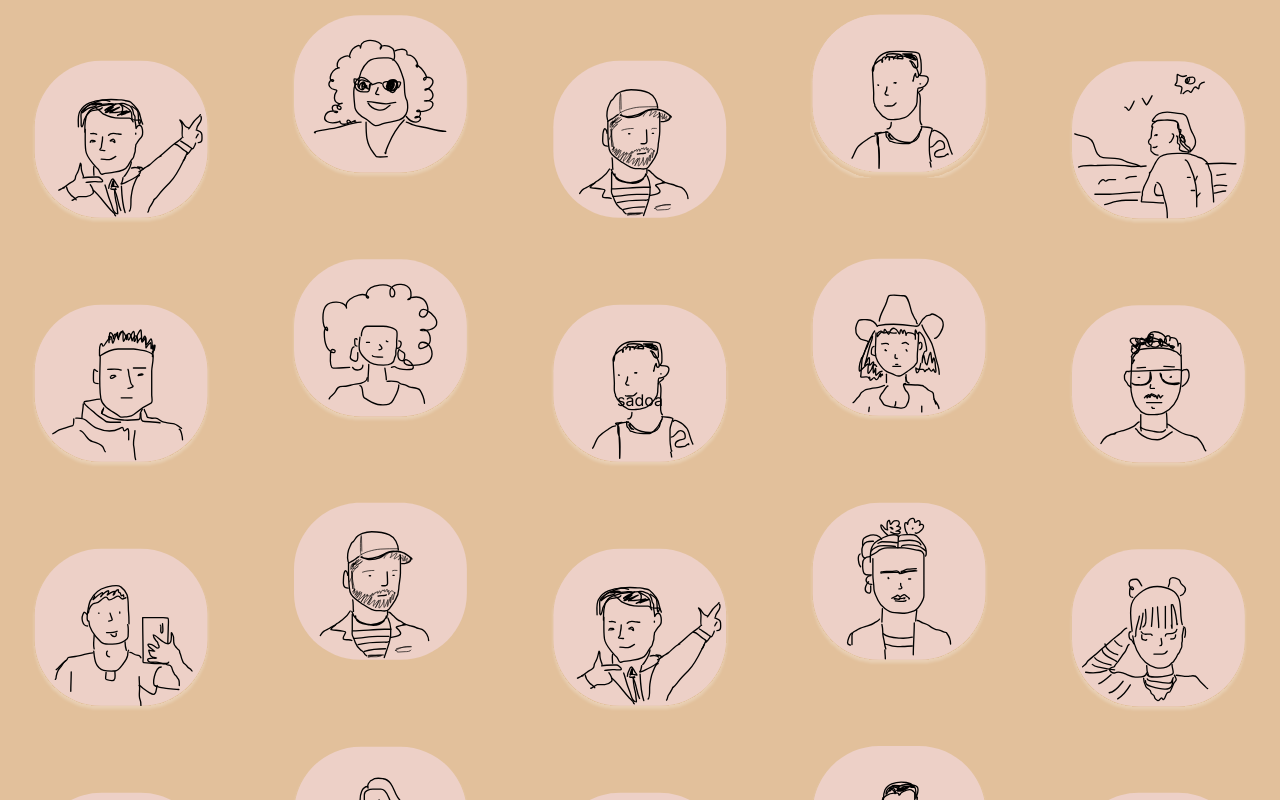
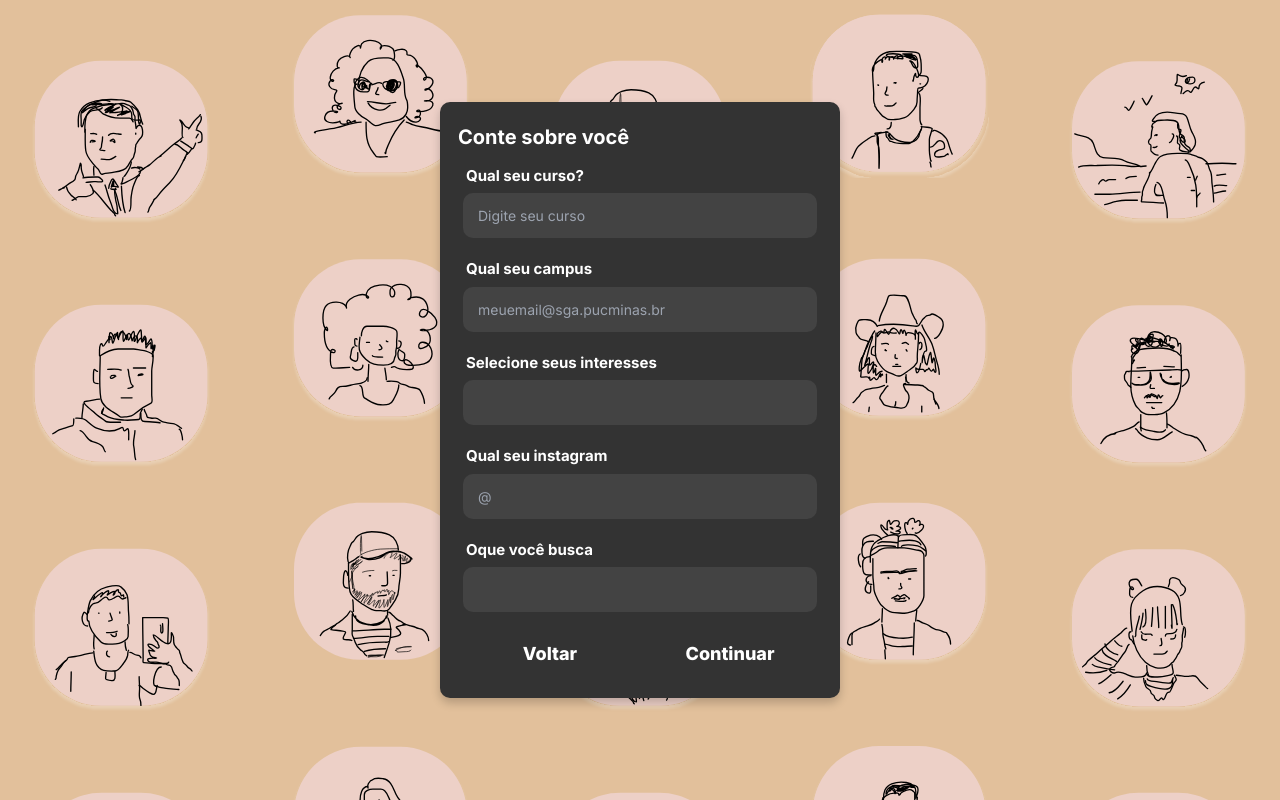
Before and after one commit to arttturslv/puclove, a React (Vite) app: page /cadastro/perfil in a window 1280 px wide. Built offline with nearby package versions, Linux system fonts and the light colour scheme.

Commit message:
Criação da segunda aba do Cadastro

```diff
--- a/src/StyleCadastro.css
+++ b/src/StyleCadastro.css
@@ -71,8 +71,8 @@
 .cadastro-form-title img {
   width: 50px;
   padding-bottom: 10px;
-  display: block;
-  margin: 0 auto;
+  display: flex;
+  margin: 2px;
 }
 
 .wrap-input {
--- a/src/pages/cadastroPerfil.jsx
+++ b/src/pages/cadastroPerfil.jsx
@@ -1,11 +1,52 @@
 import React from 'react';
 import "../StyleCadastro.css";
+import { useNavigate } from "react-router-dom";
 
+const cadastroPerfil = () => {
+  const navigate = useNavigate();
 
-const cadastroPerfil = () => (
-    <div className="container-cadastro">
-        sadoa
+  return (
+  <div className="container-cadastro">
+  <div className="container-cadastro">
+    <div className="wrap-cadastro">
+      <form className="cadastro-form">
+
+        <span className="cadastro-form-title">
+        Conte sobre você
+        </span>
+
+        <div className="wrap-input">
+          <h4>Qual seu curso?</h4>
+          <input className="input" type="text" placeholder="Digite seu curso" />
+        </div>
+
+        <div className="wrap-input">
+          <h4>Qual seu campus</h4>
+          <input className="input" type="text" placeholder="meuemail@sga.pucminas.br" />
+        </div>
+
+        <div className="wrap-input">
+          <h4>Selecione seus interesses</h4>
+          <input className="input" type="text" placeholder="" />
+        </div>
+        <div className="wrap-input">
+          <h4>Qual seu instagram</h4>
+          <input className="input" type="text" placeholder="@" />
+        </div>
+        <div className="wrap-input">
+          <h4>Oque você busca</h4>
+          <input className="input datepickerbg" type="text" placeholder="" />
+        </div>
+        <div className="container-cadastro-form-btn">
+          <button onClick={() => navigate("/cadastro")} className="cadastro-form-btn" >Voltar</button>
+          <button onClick={() => navigate("/")} className="cadastro-form-btn">Continuar</button>
+        </div>
+
+      </form>
+    </div>
   </div>
-);
+</div>
+
+)}
 
 export default cadastroPerfil;
```
